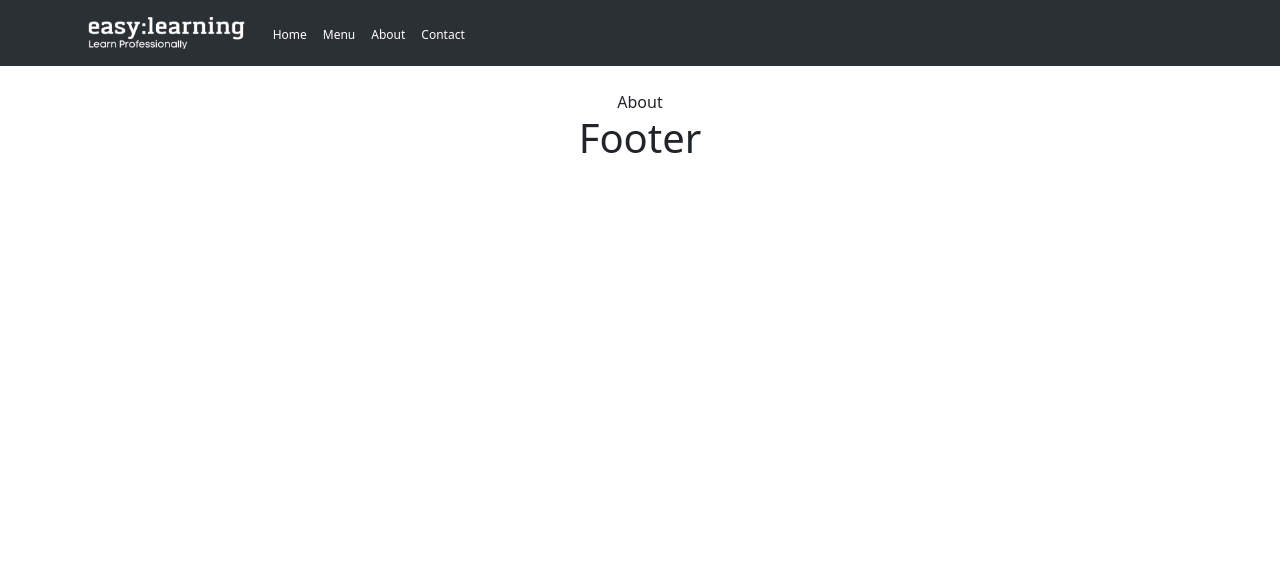
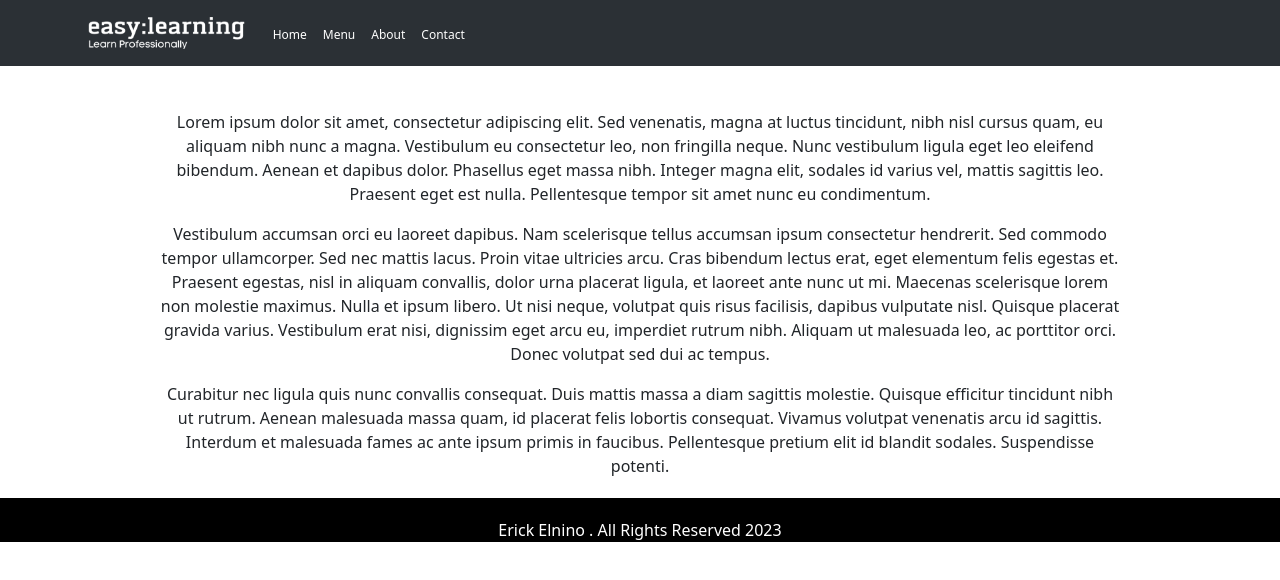
Before and after one commit to erickelninoSwift/React-App-project, a React (Create React App) app: page /About in a window 1280 px wide. Shown: the top 580 px of the page. Built offline with nearby package versions, Linux system fonts and the light colour scheme.

Commit message:
footer sectioon

```diff
--- a/src/Components/body/About.jsx
+++ b/src/Components/body/About.jsx
@@ -1,9 +1,18 @@
 import React, { Component } from 'react'
+import '../../App.css'
 
 export class About extends Component {
   render() {
     return (
-      <div>About</div>
+      <div style={{width:"75%",margin:"20px auto"}}>
+
+      <p> Lorem ipsum dolor sit amet, consectetur adipiscing elit. Sed venenatis, magna at luctus tincidunt, nibh nisl cursus quam, eu aliquam nibh nunc a magna. Vestibulum eu consectetur leo, non fringilla neque. Nunc vestibulum ligula eget leo eleifend bibendum. Aenean et dapibus dolor. Phasellus eget massa nibh. Integer magna elit, sodales id varius vel, mattis sagittis leo. Praesent eget est nulla. Pellentesque tempor sit amet nunc eu condimentum.</p>
+
+      <p> Vestibulum accumsan orci eu laoreet dapibus. Nam scelerisque tellus accumsan ipsum consectetur hendrerit. Sed commodo tempor ullamcorper. Sed nec mattis lacus. Proin vitae ultricies arcu. Cras bibendum lectus erat, eget elementum felis egestas et. Praesent egestas, nisl in aliquam convallis, dolor urna placerat ligula, et laoreet ante nunc ut mi. Maecenas scelerisque lorem non molestie maximus. Nulla et ipsum libero. Ut nisi neque, volutpat quis risus facilisis, dapibus vulputate nisl. Quisque placerat gravida varius. Vestibulum erat nisi, dignissim eget arcu eu, imperdiet rutrum nibh. Aliquam ut malesuada leo, ac porttitor orci. Donec volutpat sed dui ac tempus.</p>
+
+      <p> Curabitur nec ligula quis nunc convallis consequat. Duis mattis massa a diam sagittis molestie. Quisque efficitur tincidunt nibh ut rutrum. Aenean malesuada massa quam, id placerat felis lobortis consequat. Vivamus volutpat venenatis arcu id sagittis. Interdum et malesuada fames ac ante ipsum primis in faucibus. Pellentesque pretium elit id blandit sodales. Suspendisse potenti.</p>
+
+      </div>
     )
   }
 }
--- a/src/Components/footer/Footer.jsx
+++ b/src/Components/footer/Footer.jsx
@@ -1,18 +1,22 @@
 import React from "react";
+import '../../assets/css/Main.css'
 
 
 const Footer = () =>{
 
 
     return(
-    <div>
+    <div className="footer">
 
-    <h1>Footer</h1>
+         <div className="container">
+
+            <div row justify-content-center>
+                <p> Erick Elnino . All Rights Reserved 2023</p>
+            </div>
+
+         </div>
 
     </div>
     );
-
 }
-
-
 export default Footer
--- a/src/assets/css/Main.css
+++ b/src/assets/css/Main.css
@@ -16,3 +16,14 @@
 {
     height: 40px;
 }
+
+.footer
+{
+    margin: 20px auto;
+    padding-top: 20px;
+    position: relative;
+    bottom: 0;
+    width: 100%;
+    color: white;
+    background-color: black;
+}
```
